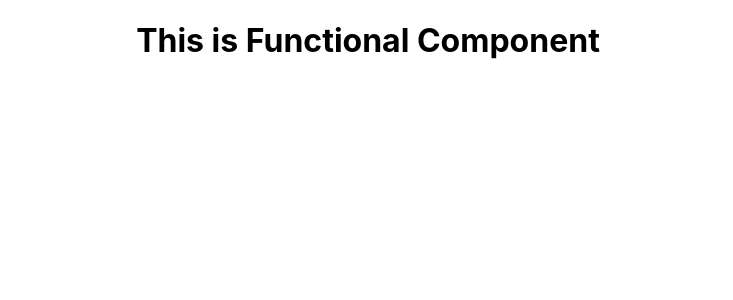
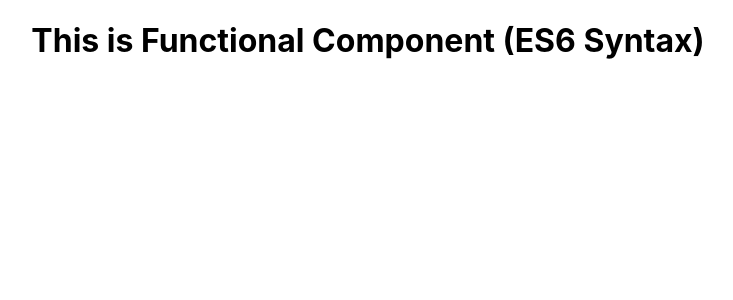
Before and after one commit to sagarteria/Sample-Create-React-App, a React (Create React App) app: page / in a window 1280 px wide. Shown: the top 300 px of the page, without its empty margins (272-1005 px from the left). Built offline with nearby package versions, Linux system fonts and the light colour scheme.

Commit message:
initial commit

```diff
--- a/src/components/FunctionalComponent.js
+++ b/src/components/FunctionalComponent.js
@@ -1,7 +1,5 @@
 import React from 'react';
 
-function FunctionalComponent() {
-  return <h1>This is Functional Component</h1>
-}
+const FunctionalComponent = () => <h1>This is Functional Component (ES6 Syntax)</h1>
 
 export default FunctionalComponent
```
